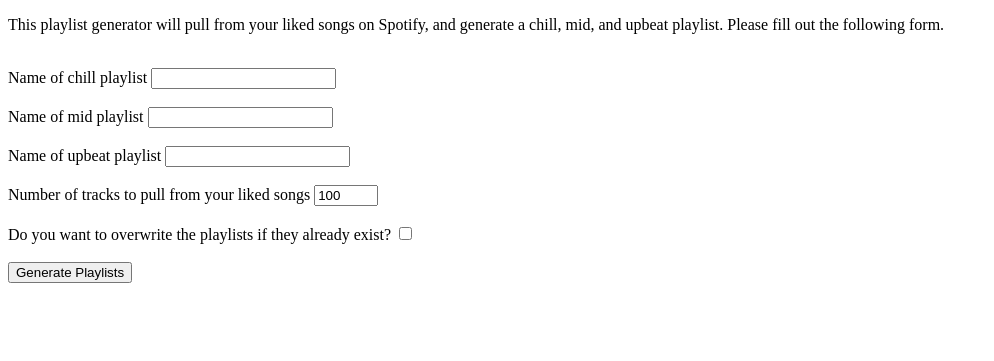
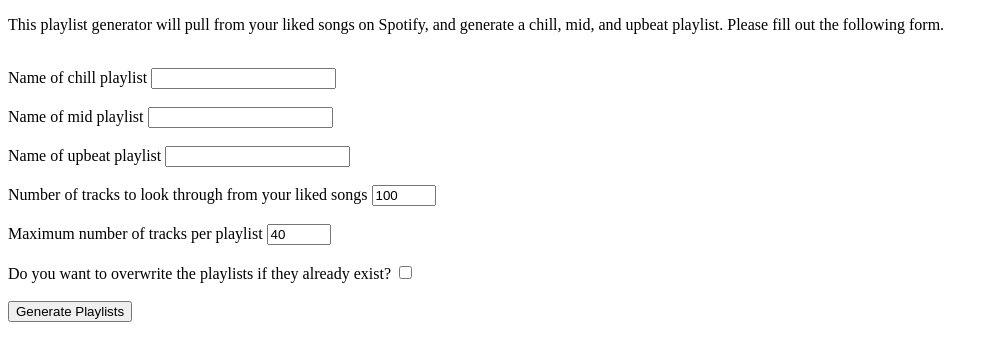
Before and after one commit to adm116/PlaylistGenerator, a Flask app: page /index in a window 1280 px wide. Shown: the top 361 px of the page, without its empty margins (0-994 px from the left). Run offline with Flask 2, Linux system fonts and the light colour scheme.

Commit message:
add playlist limit

```diff
--- a/application.py
+++ b/application.py
@@ -49,6 +49,7 @@ def generatePlaylists():
     upbeatPlaylistName = data['upbeatPlaylistName']
     numSongsToClassify = int(data['numTracks'])
     overwritePlaylist = bool(data.get('overwritePlaylist'))
+    maxNumTracks = int(data['maxNumTracks'])
 
     spotipyClass = spotipy.Spotify(
         auth=session.get('token_info').get('access_token'))
@@ -62,7 +63,8 @@ def generatePlaylists():
         midPlaylistName,
         upbeatPlaylistName,
         numSongsToClassify,
-        overwritePlaylist)
+        overwritePlaylist,
+        maxNumTracks)
     generator.generatePlaylists()
 
     return render_template('index.html', showSuccess=True)
--- a/templates/index.html
+++ b/templates/index.html
@@ -21,8 +21,10 @@
         <input type="text" id="midPlaylistName" name="midPlaylistName" required=true /><br /><br />
         <label for="upbeatPlaylistName">Name of upbeat playlist</label>
         <input type="text" id="upbeatPlaylistName" name="upbeatPlaylistName" required=true /><br /><br />
-        <label for="numTracks">Number of tracks to pull from your liked songs</label>
+        <label for="numTracks">Number of tracks to look through from your liked songs</label>
         <input type="number" id="numTracks" name="numTracks" min="1" max="500" value='100' required=true /><br /><br />
+        <label for="maxNumTracks">Maximum number of tracks per playlist</label>
+        <input type="number" id="maxNumTracks" name="maxNumTracks" min="1" max="500" value='40' required=true /><br /><br />
         <label for="overwritePlaylist">Do you want to overwrite the playlists if they already exist?</label>
         <input type="checkbox" id="overwritePlaylist" name="overwritePlaylist" value="overwrite" /><br /><br />
         <button type="submit" class="submitButton" id="submitButton">Generate Playlists</button>
```
Also changed, not shown: playlistGenerator.py (+7 -1 lines).
